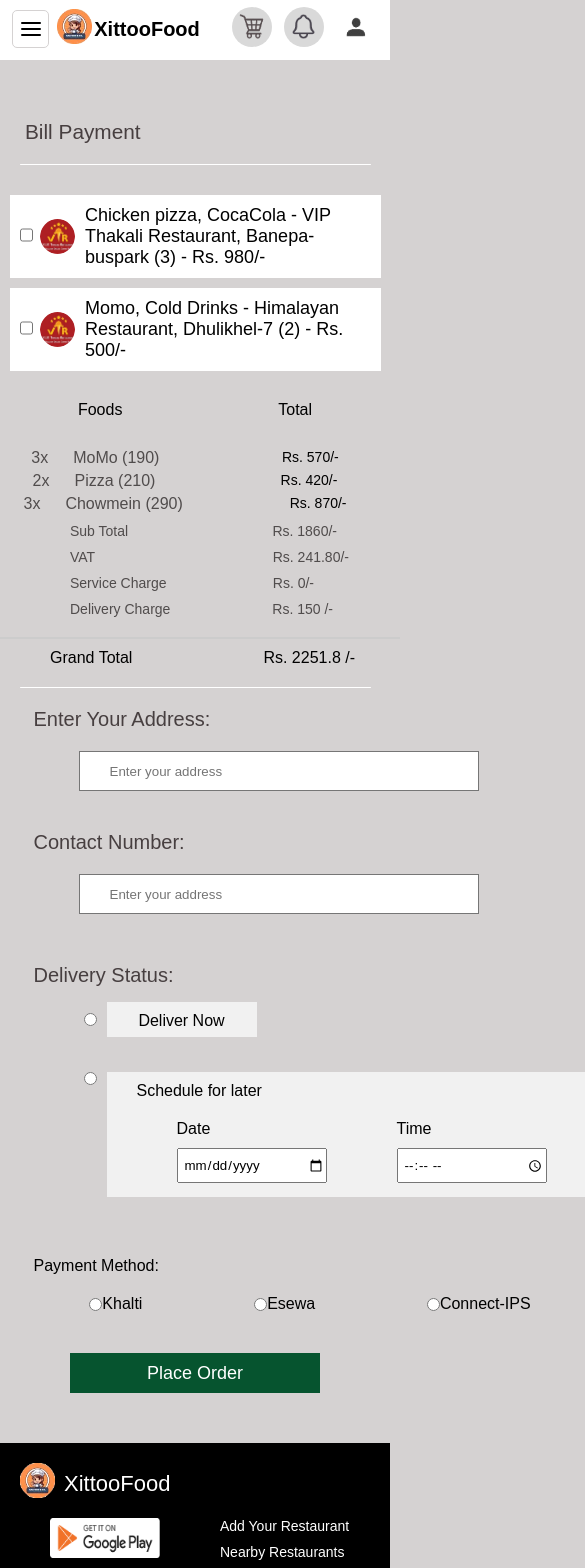
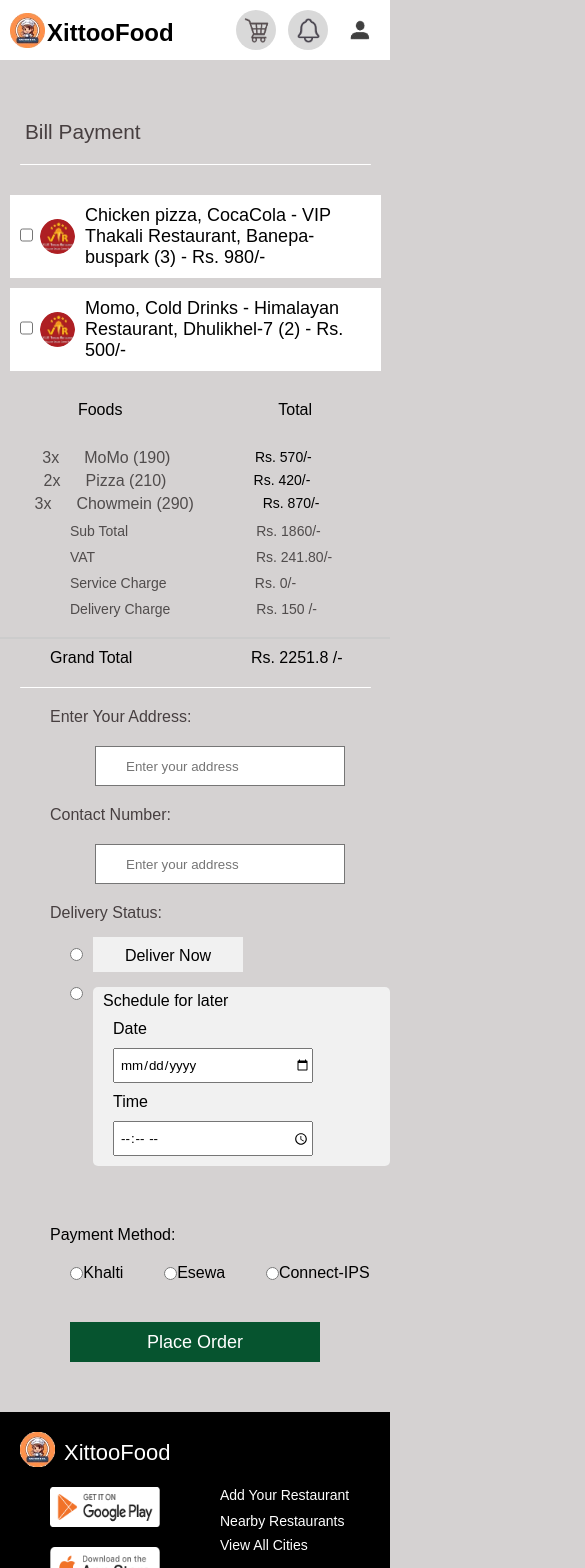
Before and after one commit to Sujan-shrestha7/userFood, a React (Vite) app: page /payment in a window 390 px wide. Shown: the top 1568 px of the page, 585 px wide, since content can reach past the window. Built offline with nearby package versions, Linux system fonts and the light colour scheme.

Commit message:
responsive

```diff
--- a/src/Components/Navbar.css
+++ b/src/Components/Navbar.css
@@ -23,10 +23,6 @@
 .AddRes{
     font-weight: bolder;
 }
-.hambergur{
-    display: none;
-}
-
 /* Home  */
 .slidebar{
     overflow-x: scroll;
@@ -88,11 +84,10 @@
 /* responsive  */
 
 @media (max-width: 768px) {
-
-    .headertag{
-        width: 100%;
-        height: 65px;
-        padding-top: 10px;
+    .header-all{
+        height: 60px;
+        margin: 0;
+        padding: 10px 10px;
     }
     .xittoLogo{
         position: relative;
@@ -100,14 +95,14 @@
         width: 35px;
     }
     .xittoofood{
-        font-size: 20px;
+        font-size: 24px;
         margin-left: -10px;
         margin-top: 5px;
     }
     .icon-button{
-        position: relative;
         display: flex;
         gap: 12px;
+        justify-content: end;
     }
     .AddRes{
         display: none;
@@ -118,18 +113,6 @@
     .allsection{
         display: flex;
         gap: 0;
-        margin-left: 0;
-    }
-    .hambergur{
-        position: relative;
-        font-size: 24px;
-        display: block;
-        margin: 5px 8px 0 12px;
-        padding-top: 6px;
-        width: 90px;
-        background: transparent;
-        border: 1px solid #D5D2D2;
-        border-radius: 5px;
     }
     .description{
         display: none;
--- a/src/Components/Payment.tsx/payment.tsx
+++ b/src/Components/Payment.tsx/payment.tsx
@@ -89,7 +89,7 @@
               <p className="font-semibold">Total</p>
             </div>
             {/* Cart Items */}
-            <div className="w-[400px]">
+            <div className="cart-itemBox w-[400px]">
               {myCart.map((item, index) => (
                 <div
                   key={index}
@@ -128,7 +128,7 @@
             </div>
 
             {/* Divider Line */}
-            <div className="h-[2px] mt-[20px] w-[400px] bg-[#ccc] mx-auto" />
+            <div className="cart-divider h-[2px] mt-[20px] w-[400px] bg-[#ccc] mx-auto" />
 
             {/* Grand Total */}
             <div className="cart-grandTotal mt-[10px] flex justify-between font-bold text-lg">
@@ -151,27 +151,27 @@
             <input
               type="text"
               placeholder="Enter your address "
-              className="mt-[10px] ml-[45px] pl-[30px] py-[5px] border rounded-md w-[400px] h-[40px]"
+              className="address-input mt-[10px] ml-[45px] pl-[30px] py-[5px] border rounded-md w-[400px] h-[40px]"
             />
           </div>
 
-          <div className="flex mt-[40px] flex-col gap-y-[10px]">
-            <p className="text-[18px] text-[20px] font-semibold text-[18px] text-[#473F40]">
+          <div className="contact-box flex mt-[40px] flex-col gap-y-[10px]">
+            <p className="contact-text text-[18px] text-[20px] font-semibold text-[18px] text-[#473F40]">
               Contact Number:
             </p>
             <input
               type="number"
               placeholder="Enter your address "
-              className="mt-[10px] ml-[45px] pl-[30px] py-[5px] border rounded-md w-[400px] h-[40px]"
+              className="contact-input mt-[10px] ml-[45px] pl-[30px] py-[5px] border rounded-md w-[400px] h-[40px]"
             />
           </div>
-          <div className="mt-[50px] flex flex-col gap-y-[10px]">
-            <p className="text-[20px] font-semibold text-[#473F40]">
+          <div className="delivery-box mt-[50px] flex flex-col gap-y-[10px]">
+            <p className="delivery-text text-[20px] font-semibold text-[#473F40]">
               Delivery Status:
             </p>
 
             {/* Deliver Now Option */}
-            <label className="flex items-center gap-[10px] mt-[5px] ml-[50px] cursor-pointer">
+            <label className="delivery-now-box flex items-center gap-[10px] mt-[5px] ml-[50px] cursor-pointer">
               <input
                 type="radio"
                 name="deliveryStatus"
@@ -184,28 +184,28 @@
             </label>
 
             {/* Schedule for Later Option */}
-            <label className="flex items-start gap-[10px] mt-[25px] ml-[50px] cursor-pointer">
+            <label className="schedule-box flex items-start gap-[10px] mt-[25px] ml-[50px] cursor-pointer">
               <input
                 type="radio"
                 name="deliveryStatus"
                 value="Schedule for Later"
                 className="form-radio h-4 w-4 text-blue-600 mt-2"
               />
-              <div className="h-[125px] w-[480px] bg-[#F1F1F1] pl-[30px] pt-[10px]">
+              <div className="delivery-schedule h-[125px] w-[480px] bg-[#F1F1F1] pl-[30px] pt-[10px]">
                 <p>Schedule for later</p>
-                <div className="flex justify-between mt-[20px] mx-[40px]">
+                <div className="schedule-time flex justify-between mt-[20px] mx-[40px]">
                   <div className="flex flex-col gap-y-[10px]">
                     <p>Date</p>
                     <input
                       type="date"
-                      className="w-[150px] h-[35px] pl-[5px]"
+                      className="dt-input w-[150px] h-[35px] pl-[5px]"
                     />
                   </div>
-                  <div className="flex flex-col gap-y-[10px]">
+                  <div className="time-box flex flex-col gap-y-[10px]">
                     <p>Time</p>
                     <input
                       type="time"
-                      className="w-[150px] h-[35px] pl-[5px]"
+                      className="dt-input w-[150px] h-[35px] pl-[5px]"
                     />
                   </div>
                 </div>
@@ -238,7 +238,7 @@
           </div>
         </div>
 
-        <div className="h-[420px] w-[2px] rounded-[10px] bg-[#FFFFFF] shadow-lg" />
+        <div className="divider-desktop h-[420px] w-[2px] rounded-[10px] bg-[#FFFFFF] shadow-lg" />
 
         {/* Cart Section for desktop (Fixed width: 420px) */}
         <div className="cart-More-desktop flex ml-[50px]">
--- a/src/Components/css/payment.css
+++ b/src/Components/css/payment.css
@@ -34,26 +34,38 @@
         justify-content: space-around;
     }
     .cartMore-box{
-        width: 100%;
+        width: 90%;
         justify-content: space-around;
     }
+    .cart-itemBox{
+        width: 100%;
+        padding-left: 30px;
+    }
     .cart-subTotal{
+        width: 66%;
         padding: 0;
         margin: 10px 53px 0px 60px;
     }
     .cart-VAT{
+        width: 69%;
         padding: 0;
         margin: 10px 41px 0px 60px;
     }
     .cart-serviceChr{
+        width: 59.5%;
         padding: 0;
         margin: 10px 76px 0 60px;
     }
     .cart-delivery{
+        width: 65%;
         padding: 0;
         margin: 10px 57px  0 60px;
     }
+    .cart-divider{
+        width: 100%;
+    }
     .cart-grandTotal{
+        width: 75%;
         padding: 0;
         margin: 10px 35px 0 50px;
     }
@@ -63,7 +75,7 @@
     }
     .details-box{
         padding: 0;
-        margin-left: 250px;
+        margin-left: 50px;
     }
     .address-box{
         width: 100%;
@@ -73,5 +85,66 @@
     .address-text{
         padding: 0;
         margin: 0;
+        font-size: 1rem;
+    }
+    .address-input{
+        width: 250px;
+    }
+    .contact-box{
+        width: 100%;
+        padding: 0;
+        margin: 20px 0;
+    }
+    .contact-text{
+        padding: 0;
+        margin: 0;
+        font-size: 1rem;
+    }
+    .contact-input{
+        width: 250px;
+    }
+    .delivery-now-box{
+        border-radius: 5px;
+        margin: 5px 0px 0 20px;
+    }
+    .delivery-box{
+        width: 100%;
+        padding: 0;
+        margin: 0;
+        }
+    .delivery-text{
+        margin: 0;
+        padding: 0;
+        font-size: 1rem;
+    }
+    .schedule-box{
+        height: auto;
+        padding: 0;
+        margin: 5px 0 0 20px;
+    }
+    .delivery-schedule{
+        font-size: 1rem;
+        margin: 0;
+        padding: 5px 10px 10px 10px;
+        border-radius: 5px;
+        height: auto;
+        width: 100%;
+    }
+    .schedule-time{
+        margin: 10px 0 0 10px ;
+        padding: 0;
+        width: 100%;
+        height: auto;
+        display: flex;
+        flex-direction: column;
+    }
+    .time-box{
+        margin-top: 10px;
+    }
+    .dt-input{
+        width: 200px;
+    }
+    .divider-desktop{
+        display: none;
     }
 }
--- a/src/Components/homeNav.tsx
+++ b/src/Components/homeNav.tsx
@@ -13,7 +13,6 @@
 }
 
 const HomeNav: React.FC = () => {
-  const [isToggleOpen, setIsToggleOpen] = useState<boolean>(false);
   const [activeItem, setActiveItem] = useState<string>("Dashboard");
   const [showProfileMenu, setShowProfileMenu] = useState<boolean>(false);
   const navigate = useNavigate();
@@ -42,15 +41,8 @@
   };
 
   return (
-    <div className="sticky top-0 left-0 right-0 z-50 h-[60px] pt-[5px] w-full bg-[#FFFFFF] shadow-md">
+    <div className="header-all sticky top-0 left-0 right-0 z-50 h-[60px] pt-[5px] w-full bg-[#FFFFFF] shadow-md">
       <div className="allsection flex ml-[100px] gap-[100px] items-center">
-        <button
-          className="hambergur md:hidden"
-          onClick={() => setIsToggleOpen((prev) => !prev)}
-        >
-          {isToggleOpen ? <FiX /> : <FiMenu />}
-        </button>
-
         <div
           className="logosection flex items-center w-[400px] cursor-pointer"
           onClick={() => navigate("/home")}
```
